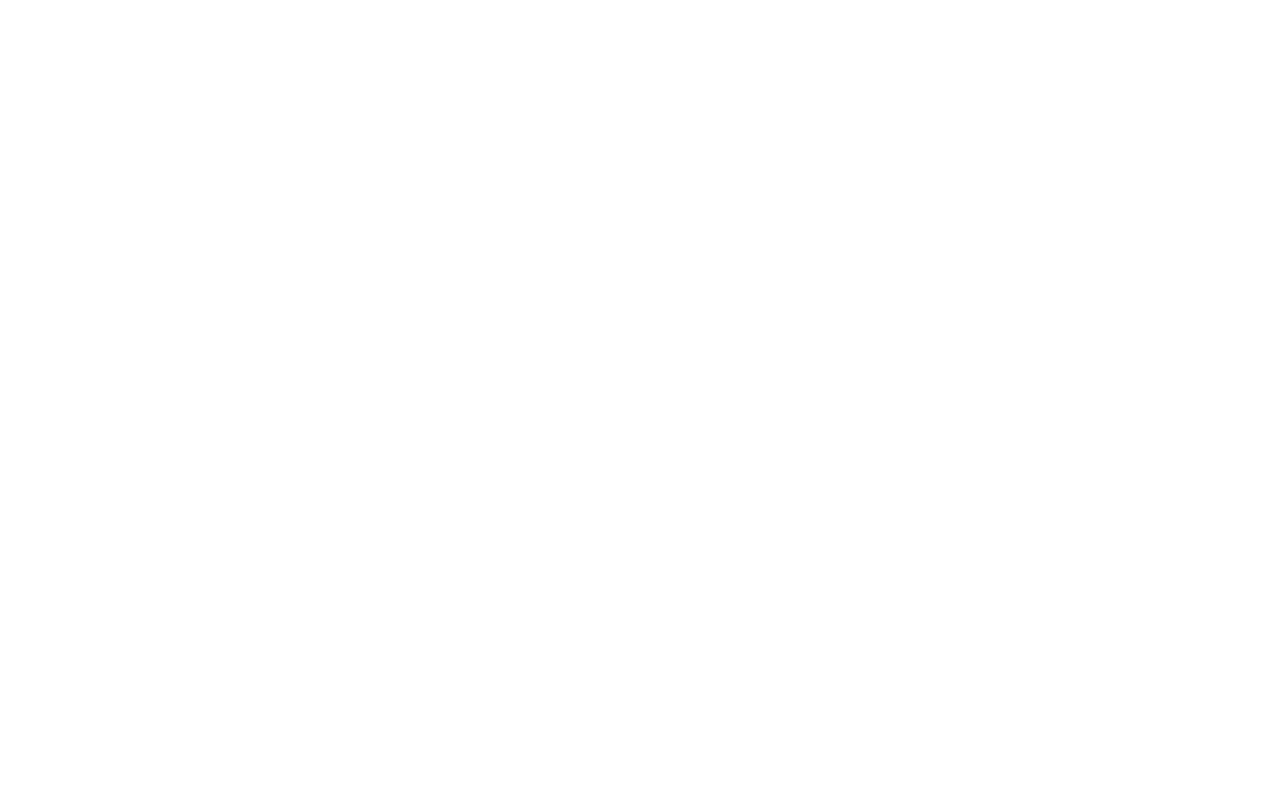
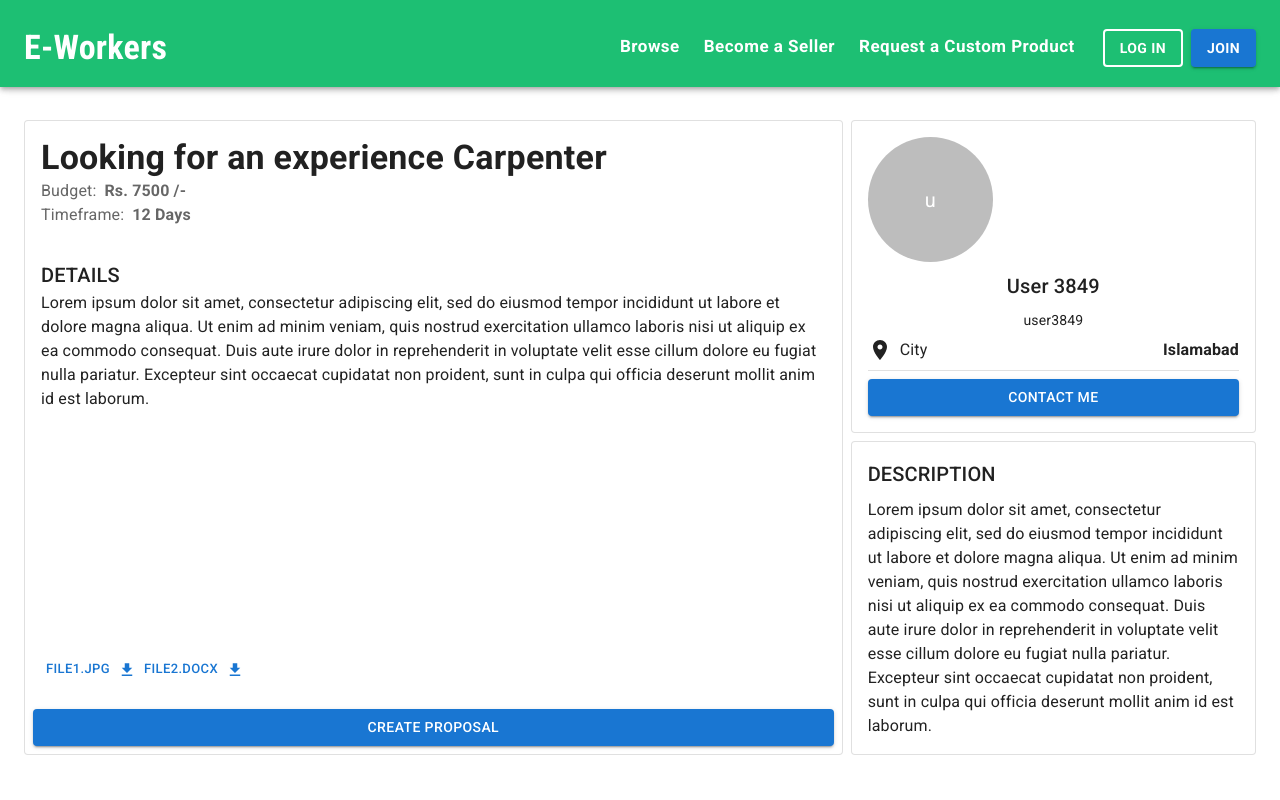
Before and after one commit to bilal42011/Ecommerce-Platform-For-Customized-Products, a React (Create React App) app: page /profile/1/buyers-requests/1 in a window 1280 px wide. Before the commit this address had no page. Shown: the top 800 px of the page. Built offline with nearby package versions, Linux system fonts and the light colour scheme.

Commit message:
Buyer request info page

```diff
--- a/src/Components/BuyerRequestListItem.js
+++ b/src/Components/BuyerRequestListItem.js
@@ -9,12 +9,13 @@
   Stack,
   Typography,
 } from "@mui/material";
+import { Link as RouterLink } from "react-router-dom";
 import DownloadIcon from "@mui/icons-material/Download";
 import { Box } from "@mui/system";
 
 export default function BuyerRequestListItem({ request }) {
   return (
-    <ListItem width="100%">
+    <ListItem>
       <Paper width="100%" variant="outlined" sx={{ flex: 1, p: 1 }}>
         <Stack spacing={1} width="100%">
           <Stack direction="row" alignItems={"center"} width="100%">
@@ -24,10 +25,12 @@
               </Avatar>
             </ListItemAvatar>
             <ListItemText
-              primary={request.buyer_username}
+              primary={
+                <Typography fontWeight="bold">{request.title}</Typography>
+              }
               secondary={
                 <Typography variant="body2">
-                  {request.buyer_city}, Pakistan
+                  {request.buyer_username}, {request.buyer_city}
                 </Typography>
               }
             />
@@ -47,9 +50,19 @@
             <Typography color="GrayText">{request.description}</Typography>
           </Box>
           <Divider />
-          <Stack direction="row" spacing={1} alignItems="center">
-            <Button variant="outlined">Contact Buyer</Button>
-            <Button variant="contained">Send Proposal</Button>
+          <Stack
+            direction="row"
+            spacing={1}
+            alignItems="center"
+            flexWrap="wrap"
+          >
+            <RouterLink to="/profile/userid/chats" className="ghost-link">
+              <Button variant="outlined">Contact Buyer</Button>
+            </RouterLink>
+            <RouterLink to={`${request.id}`} className="ghost-link">
+              <Button variant="contained">View Proposal</Button>
+            </RouterLink>
+
             <Box flexGrow={1}></Box>
             <Box className="attachments">
               {request.attachments.map((elem, index) => {
--- a/src/Components/SellerProfileDescription.js
+++ b/src/Components/SellerProfileDescription.js
@@ -1,9 +1,17 @@
-import React from 'react'
-import {Paper,Avatar,Typography,Stack,Button,Rating,Divider} from "@mui/material";
+import React from "react";
+import {
+  Paper,
+  Avatar,
+  Typography,
+  Stack,
+  Button,
+  Rating,
+  Divider,
+} from "@mui/material";
 import PlaceIcon from "@mui/icons-material/Place";
 import { Link } from "react-router-dom";
 
-const SellerProfileDescription = ({user}) => {
+const SellerProfileDescription = ({ user }) => {
   return (
     <>
       <Paper
@@ -12,13 +20,14 @@
         component={Stack}
         spacing={1}
       >
-            <Avatar
-              sx={{ width: 125, height: 125, m: "auto" }}
-              src={user.avatar}
-            >
+        <Avatar sx={{ width: 125, height: 125, m: "auto" }} src={user.avatar}>
           {user.username.charAt(0)}
         </Avatar>
         <Typography variant="h6">{user.full_name}</Typography>
+        <Typography variant="body2" marginTop={"0px"}>
+          {user.username}
+        </Typography>
+        {user.aggregated_rating && (
           <Stack
             direction="row"
             justifyContent={"center"}
@@ -26,13 +35,12 @@
             spacing={1}
           >
             <Rating readOnly value={user.aggregated_rating} />{" "}
-              <Typography fontWeight="bold">
-                {user.aggregated_rating}
-              </Typography>
+            <Typography fontWeight="bold">{user.aggregated_rating}</Typography>
             <Typography color="GrayText">
               ({user.total_reviews} reviews)
             </Typography>
           </Stack>
+        )}
         <Stack direction={"row"} justifyContent="space-between">
           <Typography
             textAlign="left"
@@ -46,7 +54,7 @@
         <Divider />
         <Button variant="contained">
           <Link
-                to="chats"
+            to="/profile/userid/chats"
             style={{ textDecoration: "none", color: "inherit" }}
           >
             {" "}
@@ -64,7 +72,7 @@
         <Typography>{user.description}</Typography>
       </Paper>
     </>
-  )
-}
+  );
+};
 
-export default SellerProfileDescription
+export default SellerProfileDescription;
--- a/src/Layout/Header/Header.js
+++ b/src/Layout/Header/Header.js
@@ -17,7 +17,7 @@
 const pages = [
   { name: "Browse", url: "/search" },
   { name: "Become a Seller", url: "/signup" },
-  { name: "Request a Custom Product", url: "/requestcustomproduct" },
+  { name: "Request a Custom Product", url: "profile/1/requestcustomproduct" },
 ];
 const nonActiveClassname = [styles.navLink, styles.nonactiveNavLink].join(" ");
 const ActiveClassname = [styles.navLink, styles.activeNavLink].join(" ");
--- /dev/null
+++ b/src/Pages/BuyerRequestInfo.js
@@ -0,0 +1,92 @@
+import { Download } from "@mui/icons-material";
+import {
+  Button,
+  Card,
+  CardActions,
+  CardContent,
+  CardHeader,
+  Grid,
+  Stack,
+  Typography,
+} from "@mui/material";
+import { Container } from "@mui/system";
+import SellerProfileDescription from "../Components/SellerProfileDescription";
+
+export default function BuyerRequestInfo() {
+  const request = {
+    id: 1,
+    buyer: {
+      avatar: "",
+      full_name: "User 3849",
+      id: "",
+      username: "user3849",
+      city: "Islamabad",
+      description:
+        "Lorem ipsum dolor sit amet, consectetur adipiscing elit, sed do eiusmod tempor incididunt ut labore et dolore magna aliqua. Ut enim ad minim veniam, quis nostrud exercitation ullamco laboris nisi ut aliquip ex ea commodo consequat. Duis aute irure dolor in reprehenderit in voluptate velit esse cillum dolore eu fugiat nulla pariatur. Excepteur sint occaecat cupidatat non proident, sunt in culpa qui officia deserunt mollit anim id est laborum.",
+    },
+    title: "Looking for an experience Carpenter",
+    budget: 7500,
+    time: 12, //days
+    description:
+      "Lorem ipsum dolor sit amet, consectetur adipiscing elit, sed do eiusmod tempor incididunt ut labore et dolore magna aliqua. Ut enim ad minim veniam, quis nostrud exercitation ullamco laboris nisi ut aliquip ex ea commodo consequat. Duis aute irure dolor in reprehenderit in voluptate velit esse cillum dolore eu fugiat nulla pariatur. Excepteur sint occaecat cupidatat non proident, sunt in culpa qui officia deserunt mollit anim id est laborum.",
+    attachments: ["file1.jpg", "file2.docx"],
+  };
+
+  return (
+    <Container maxWidth="xl" sx={{ mt: 15 }}>
+      <Grid container spacing={1}>
+        <Grid item xs={12} sm={8}>
+          <Card variant="outlined" sx={{ height: "100%" }} component={Stack}>
+            <CardHeader
+              title={
+                <Typography fontWeight="bold" variant="h4" component="h1">
+                  {request.title}
+                </Typography>
+              }
+              subheader={
+                <Stack>
+                  <Stack direction="row">
+                    <Typography>Budget:</Typography>
+                    <Typography marginLeft={1} fontWeight="bold">
+                      Rs. {request.budget} /-
+                    </Typography>
+                  </Stack>
+                  <Stack direction="row">
+                    <Typography>Timeframe:</Typography>
+                    <Typography marginLeft={1} fontWeight="bold">
+                      {request.time} Days
+                    </Typography>
+                  </Stack>
+                </Stack>
+              }
+            />
+            <CardContent component={Stack} sx={{ height: "100%" }}>
+              <Typography variant="h6">DETAILS</Typography>
+              <Typography sx={{ flex: 1 }}>{request.description}</Typography>
+              <Stack direction="row">
+                {request.attachments.map((elem, index) => {
+                  return (
+                    <Button size="small" key={index} endIcon={<Download />}>
+                      {/* TODO: Add file link */}
+                      {elem}
+                    </Button>
+                  );
+                })}
+              </Stack>
+            </CardContent>
+            {/* Rendering attachments */}
+
+            <CardActions>
+              <Button variant="contained" fullWidth>
+                Create Proposal
+              </Button>
+            </CardActions>
+          </Card>
+        </Grid>
+        <Grid item xs={12} sm={4}>
+          <SellerProfileDescription user={request.buyer} />
+        </Grid>
+      </Grid>
+    </Container>
+  );
+}
--- a/src/Pages/ViewBuyerRequests.js
+++ b/src/Pages/ViewBuyerRequests.js
@@ -7,66 +7,78 @@
   const [page, setPage] = useState(1);
   const buyerRequests = [
     {
+      id: 1,
       buyer_avatar: "",
       buyer_full_name: "User 3849",
       buyer_id: "",
       buyer_username: "user3849",
       buyer_city: "Islamabad",
+      title: "Looking for an experience Carpenter",
       budget: 7500,
       time: 12, //days
       description: "We are looking for a....",
       attachments: ["file1.jpg", "file2.docx"],
     },
     {
+      id: 1,
       buyer_avatar: "",
       buyer_full_name: "User 3849",
       buyer_id: "",
       buyer_username: "user3849",
       buyer_city: "Islamabad",
+      title: "Looking for an experience Carpenter",
       budget: 7500,
       time: 12, //days
       description: "We are looking for a....",
       attachments: ["file1.jpg", "file2.docx"],
     },
     {
+      id: 1,
       buyer_avatar: "",
       buyer_full_name: "User 3849",
       buyer_id: "",
       buyer_username: "user3849",
       buyer_city: "Islamabad",
+      title: "Looking for an experience Carpenter",
       budget: 7500,
       time: 12, //days
       description: "We are looking for a....",
       attachments: ["file1.jpg", "file2.docx"],
     },
     {
+      id: 1,
       buyer_avatar: "",
       buyer_full_name: "User 3849",
       buyer_id: "",
       buyer_username: "user3849",
       buyer_city: "Islamabad",
+      title: "Looking for an experience Carpenter",
       budget: 7500,
       time: 12, //days
       description: "We are looking for a....",
       attachments: ["file1.jpg", "file2.docx"],
     },
     {
+      id: 1,
       buyer_avatar: "",
       buyer_full_name: "User 3849",
       buyer_id: "",
       buyer_username: "user3849",
       buyer_city: "Islamabad",
+      title: "Looking for an experience Carpenter",
       budget: 7500,
       time: 12, //days
       description: "We are looking for a....",
       attachments: ["file1.jpg", "file2.docx"],
     },
     {
+      id: 1,
       buyer_avatar: "",
       buyer_full_name: "User 3849",
       buyer_id: "",
       buyer_username: "user3849",
       buyer_city: "Islamabad",
+      title: "Looking for an experience Carpenter",
       budget: 7500,
       time: 12, //days
       description: "We are looking for a....",
--- a/src/index.js
+++ b/src/index.js
@@ -20,6 +20,7 @@
 import CreateProduct from "./Pages/CreateProduct";
 import EditProduct from "./Pages/EditProduct";
 import ChatsPage from "./Pages/ChatsPage";
+import BuyerRequestInfo from "./Pages/BuyerRequestInfo";
 
 const root = ReactDOM.createRoot(document.getElementById("root"));
 root.render(
@@ -34,13 +35,15 @@
         <Route path="products/:product_id" element={<ProductPage />} />
         <Route path="profile/:userId" element={<Outlet />}>
           <Route index element={<UserProfile />} />
+          <Route path="becomeseller" element={<div>Become a Seller</div>} />
           <Route
             path="requestcustomproduct"
             element={<RequestCustomProduct />}
           />
-
-          <Route path="becomeseller" element={<div>Become a Seller</div>} />
-          <Route path="buyers-requests" element={<ViewBuyerRequests />} />
+          <Route path="buyers-requests" element={<Outlet />}>
+            <Route index element={<ViewBuyerRequests />} />
+            <Route path=":request_id" element={<BuyerRequestInfo />} />
+          </Route>
           <Route path="customrequests" element={<Outlet />}>
             <Route index element={<CustomRequests />}></Route>
             <Route path=":requestId" element={<Outlet />}>
--- a/src/styles/index.css
+++ b/src/styles/index.css
@@ -26,3 +26,8 @@
   display: block;
   width: 100%;
 }
+.ghost-link {
+  color: inherit;
+  display: inherit;
+  text-decoration: inherit;
+}
```
Also changed, not shown: src/assets/js/utils.js (added). Lines whose indentation alone changed are shown as unchanged.
